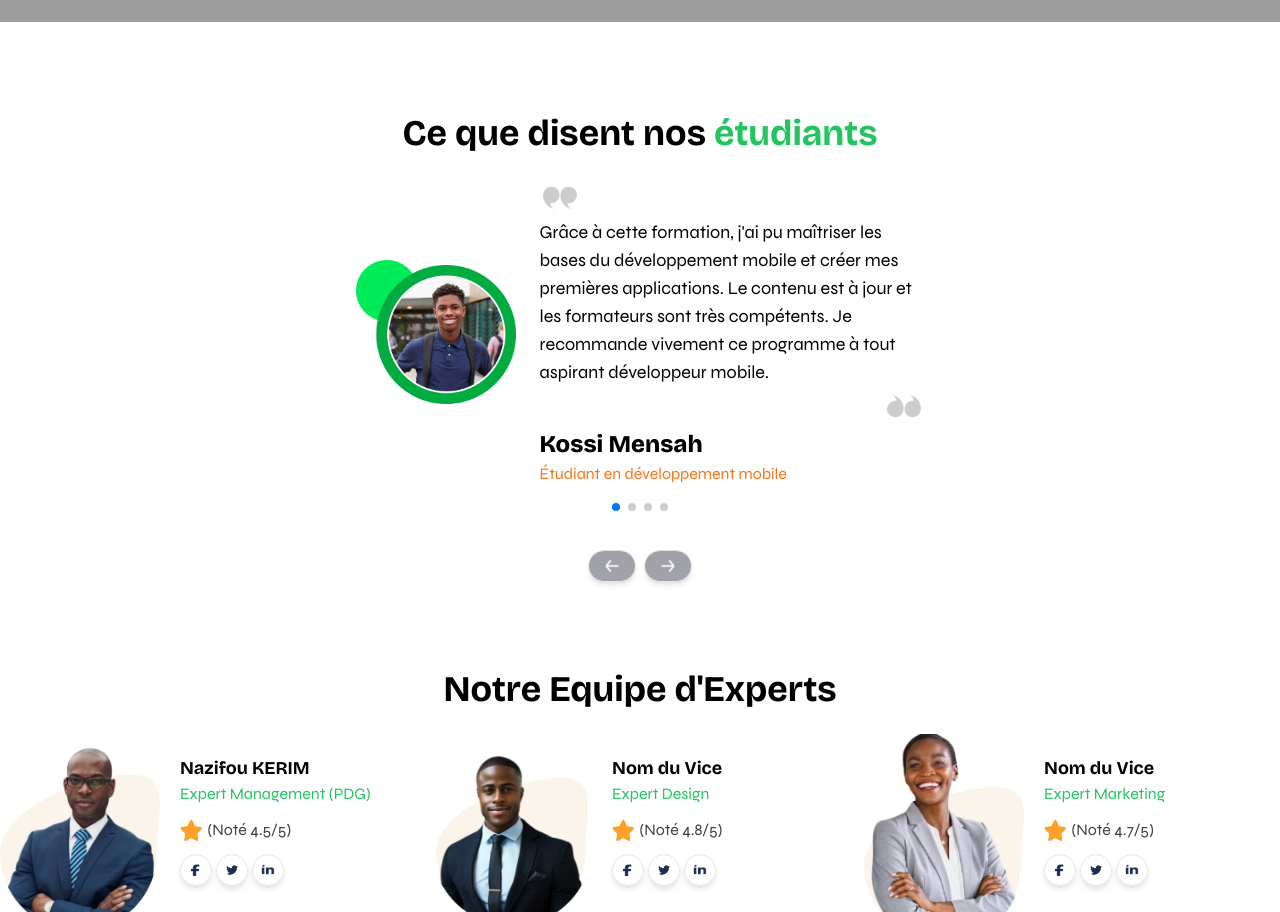
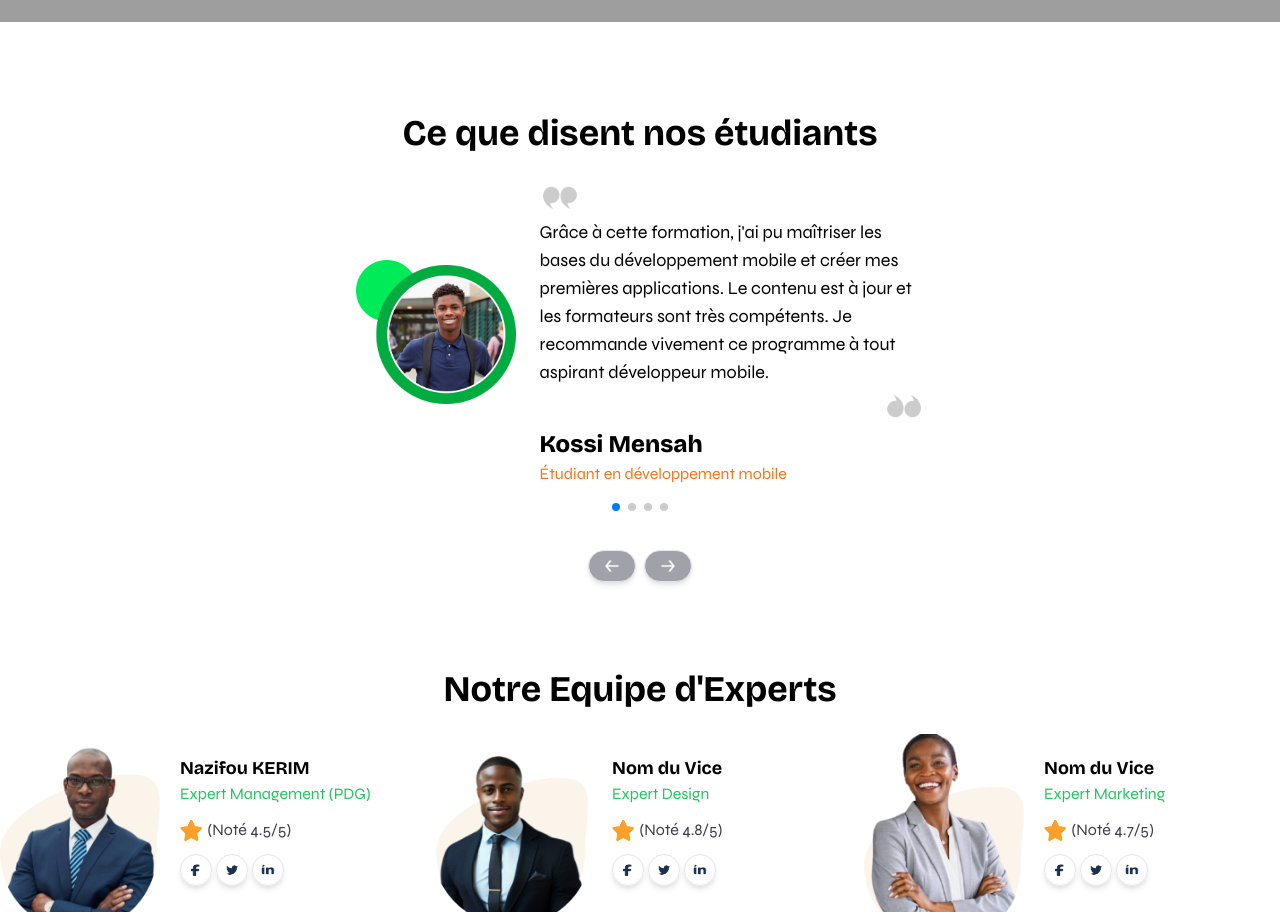
Before and after one commit to MnD3v/cabinet-acte, a Next.js app: page / in a window 1280 px wide. Shown: the part 3025-3937 px from the top of the page. Built offline with nearby package versions, Linux system fonts and the light colour scheme; grey boxes are pictures that could not be loaded; a web font is replaced by a local one.

Commit message:
dors p'tit et pense

```diff
--- a/src/app/components/services.tsx
+++ b/src/app/components/services.tsx
@@ -1,7 +1,6 @@
 import { motion } from 'framer-motion'
 import React from 'react'
 import Animations from './utils/item'
-import Link from 'next/link'
 
 const Services = () => {
 
--- a/src/app/components/temoignages.tsx
+++ b/src/app/components/temoignages.tsx
@@ -46,7 +46,7 @@ const Temoignages = () => {
     return (
         <div className="relative flex flex-col items-center overflow-hidden">
             <div className="max">
-                <h1 className=' my-6 font-bricolage text-center text-2xl md:text-4xl'>Ce que disent nos <span className="text-green-500">étudiants</span> </h1>
+                <h1 className=' my-6 font-bricolage text-center text-2xl md:text-4xl'>Ce que disent nos <span className="text-green">étudiants</span> </h1>
                 <Swiper
 
                     modules={[Navigation, Pagination]}  // On spécifie les modules utilisés
--- a/src/app/formations/[link]/page.tsx
+++ b/src/app/formations/[link]/page.tsx
@@ -82,7 +82,7 @@ const Formation = ({ params }: { params: { link: string } }) => {
                                                 <img src="/icons/graduate.png" alt="" className='h-8' />
                                                 <h3 className='font-bold font-jost '>{element.titre}</h3>
                                             </div>
-                                            <p className='p-4'>{element.description.split("*").map((element2) => (<span className={element.description.indexOf(element2) % 2 == 0 ? `font-normal` : 'font-bold text-green-800'}>{element2}</span>))}</p>
+                                            <p className='p-4'>{element.description.split("*").map((element2) => (<span key={element2} className={element.description.indexOf(element2) % 2 == 0 ? `font-normal` : 'font-bold text-green-800'}>{element2}</span>))}</p>
                                         </div>
                                     ))
                                 }
```
